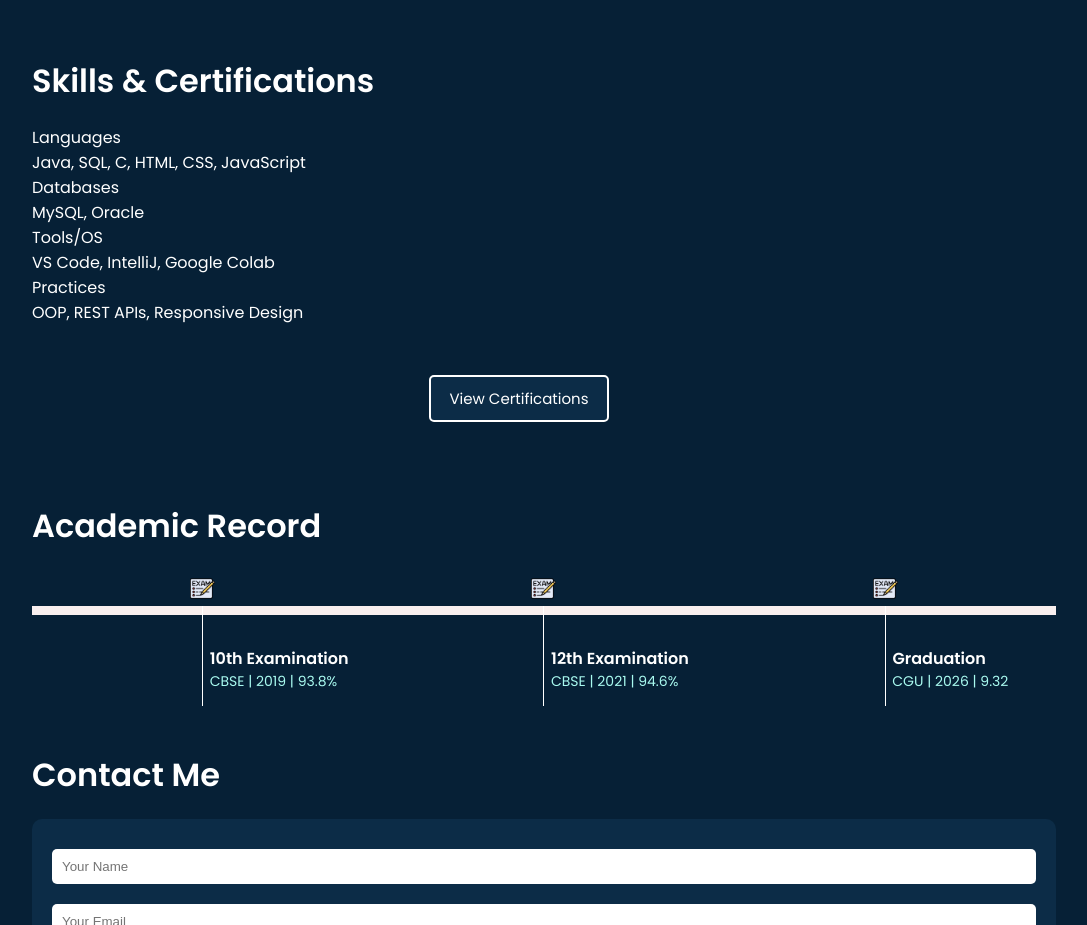
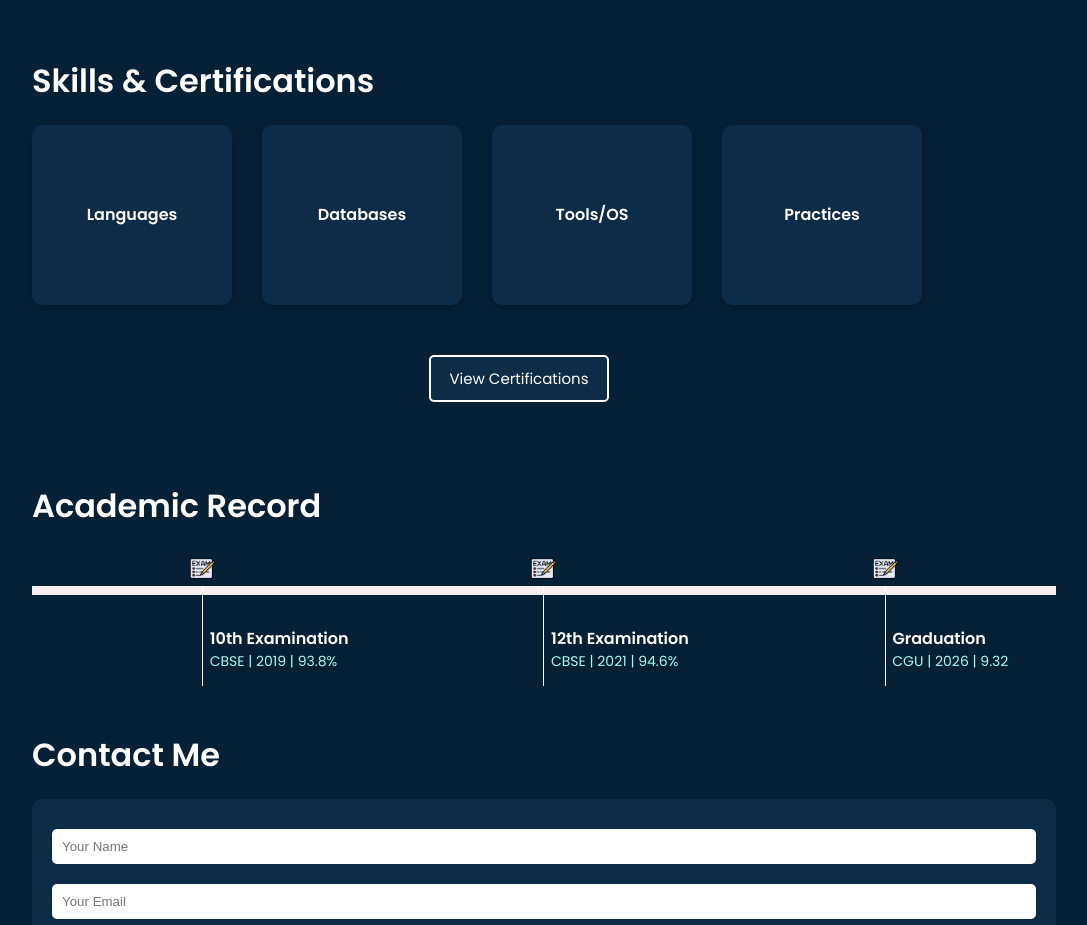
Before and after one commit to Dhairya-1323/Portfolio-website, a plain HTML site: page index.html in a window 1280 px wide. Shown: the part 1180-2105 px from the top of the page, without its empty margins (96-1183 px from the left). Drawn offline with nearby package versions, Linux system fonts and the light colour scheme.

Commit message:
Update styles.css

```diff
--- a/styles.css
+++ b/styles.css
@@ -98,6 +98,63 @@
      max-width: 300px;
      margin: 38px auto;
  }
+.skills-grid {
+  display: flex;
+  justify-content: flex-start;
+  flex-wrap: wrap;
+  gap: 30px;
+  margin-bottom: 30px;
+}
+
+.flip-card {
+  background-color: transparent;
+  width: 200px;
+  height: 180px;
+  perspective: 1000px;
+}
+
+.flip-inner {
+  position: relative;
+  width: 100%;
+  height: 100%;
+  text-align: center;
+  transition: transform 0.9s;
+  transform-style: preserve-3d;
+}
+
+.flip-card:hover .flip-inner {
+  transform: rotateY(180deg);
+}
+
+.flip-front, .flip-back {
+  position: absolute;
+  width: 100%;
+  height: 100%;
+  backface-visibility: hidden;
+  background-color: rgb(12, 44, 71);
+  color: white;
+  border-radius: 10px;
+  display: flex;
+  justify-content: center;
+  align-items: center;
+  padding: 15px;
+  font-size: 1rem;
+  box-shadow: 0 4px 8px rgba(0,0,0,0.2);
+}
+
+.flip-front {
+  font-weight: bold;
+}
+
+.flip-back {
+  transform: rotateY(180deg);
+}
+
+.cert-btn-wrapper.centered {
+  justify-content: center;
+  display: flex;
+  margin-top: 20px;
+}
 
  .purple {
      color: rgb(169, 250, 240);
@@ -397,4 +454,3 @@
         margin-top: -20px;
         margin-left: 40px;
     }
- }
```
